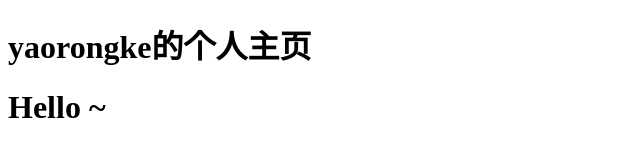
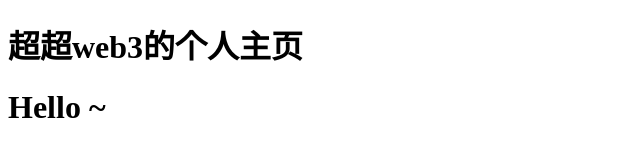
Before and after one commit to chaochaoweb3/chaochaoweb3.github.io, a plain HTML site: page index.html in a window 1280 px wide. Shown: the whole page, without its empty margins (0-640 px from the left). Drawn offline with Linux system fonts and the light colour scheme.

Commit message:
Update index.html

```diff
--- a/index.html
+++ b/index.html
@@ -5,7 +5,7 @@
     <title>yaorongke</title>
 </head>
 <body>
-    <h1>yaorongke的个人主页</h1>
+    <h1>超超web3的个人主页</h1>
     <h1>Hello ~</h1>
 </body>
 </html>
```
